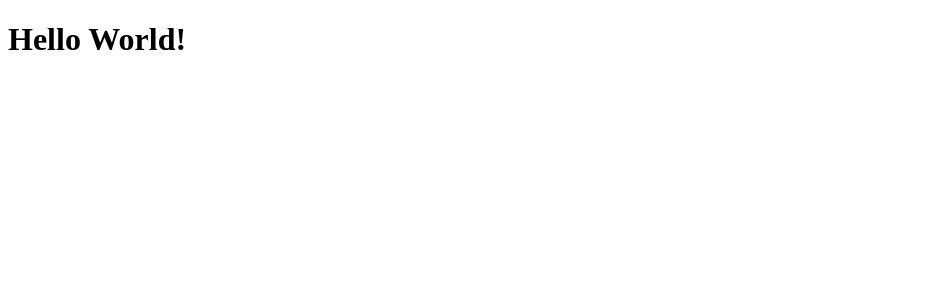
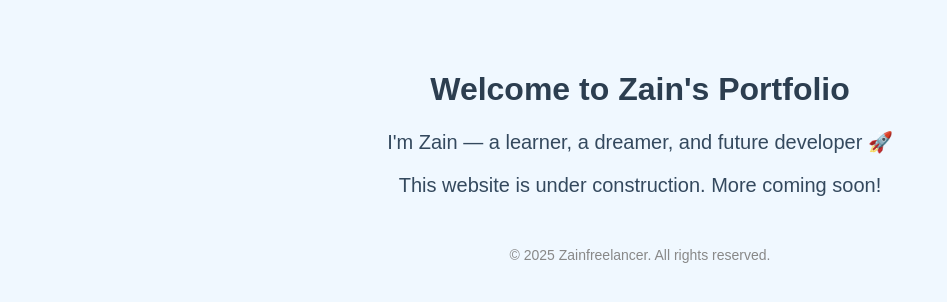
Before and after one commit to Zainfreelancer/zain-portfolio, a plain HTML site: page index.html in a window 1280 px wide. Shown: the whole page, without its empty margins (0-947 px from the left). Drawn offline with Linux system fonts and the light colour scheme.

Commit message:
Update index.html

```diff
--- a/index.html
+++ b/index.html
@@ -1,9 +1,38 @@
 <!DOCTYPE html>
-<html>
+<html lang="en">
 <head>
-    <title>Zain's Page</title>
+  <meta charset="UTF-8" />
+  <meta name="viewport" content="width=device-width, initial-scale=1.0" />
+  <title>Zain's Portfolio</title>
+  <style>
+    body {
+      font-family: Arial, sans-serif;
+      background: #f0f8ff;
+      margin: 0;
+      padding: 50px;
+      text-align: center;
+    }
+    h1 {
+      color: #2c3e50;
+    }
+    p {
+      font-size: 20px;
+      color: #34495e;
+    }
+    footer {
+      margin-top: 50px;
+      font-size: 14px;
+      color: #888;
+    }
+  </style>
 </head>
 <body>
-    <h1>Hello World!</h1>
+  <h1>Welcome to Zain's Portfolio</h1>
+  <p>I'm Zain — a learner, a dreamer, and future developer 🚀</p>
+  <p>This website is under construction. More coming soon!</p>
+
+  <footer>
+    &copy; 2025 Zainfreelancer. All rights reserved.
+  </footer>
 </body>
 </html>
```
